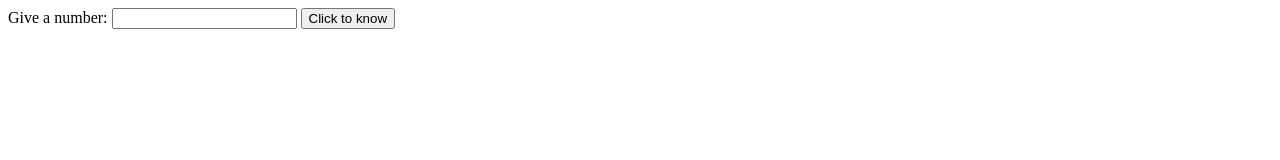
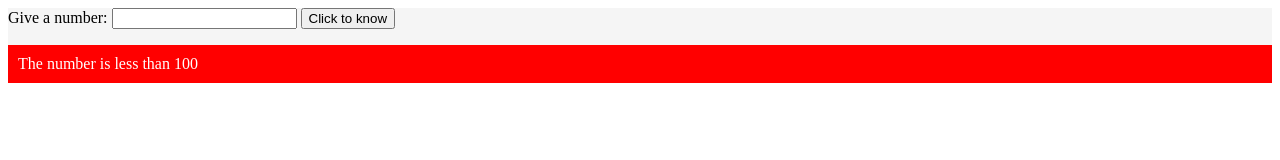
Before and after one commit to Atharva-develop/practic4, a plain HTML site: page index.html in a window 1280 px wide. Both pictures are taken after a click on the button "Click to know". Drawn offline with Linux system fonts and the light colour scheme.

Commit message:
Update index.html

```diff
--- a/index.html
+++ b/index.html
@@ -9,10 +9,14 @@
             height: 100%;
             background-color: whitesmoke;
         }
+        #demo {
+            padding: 10px; /* Added padding for better readability */
+            color: white; /* Added text color for better visibility */
+        }
     </style>
 </head>
 <body>
-    <div id="content"></div>
+    <div id="content">
         Give a number: <input type="number" id="input">
         <button id="bt" onclick="greaterThanOrLessThanHundred()">Click to know</button>
         <p id="demo"></p>
@@ -22,14 +26,15 @@
             let number = parseFloat(document.getElementById('input').value);
             if (number > 100) {
                 document.getElementById('demo').innerHTML = 'The number is greater than 100';
-          document.getElementById('demo').style.background-color: blue;
+                document.getElementById('demo').style.backgroundColor = 'blue';
             }
-        else if (number = 100){
-          document.getElementById('demo').innerHTML = 'The number = 100';
+            else if (number === 100) {
+                document.getElementById('demo').innerHTML = 'The number is 100';
+                document.getElementById('demo').style.backgroundColor = 'gray'; // Added color for equality case
             }
             else {
-          document.getElementById('demo').innerHTML = 'The number less then 100';
-          document.getElementById('demo').style.background-color: red;
+                document.getElementById('demo').innerHTML = 'The number is less than 100';
+                document.getElementById('demo').style.backgroundColor = 'red';
             }
         }
     </script>
```
Lines whose indentation alone changed are shown as unchanged.
